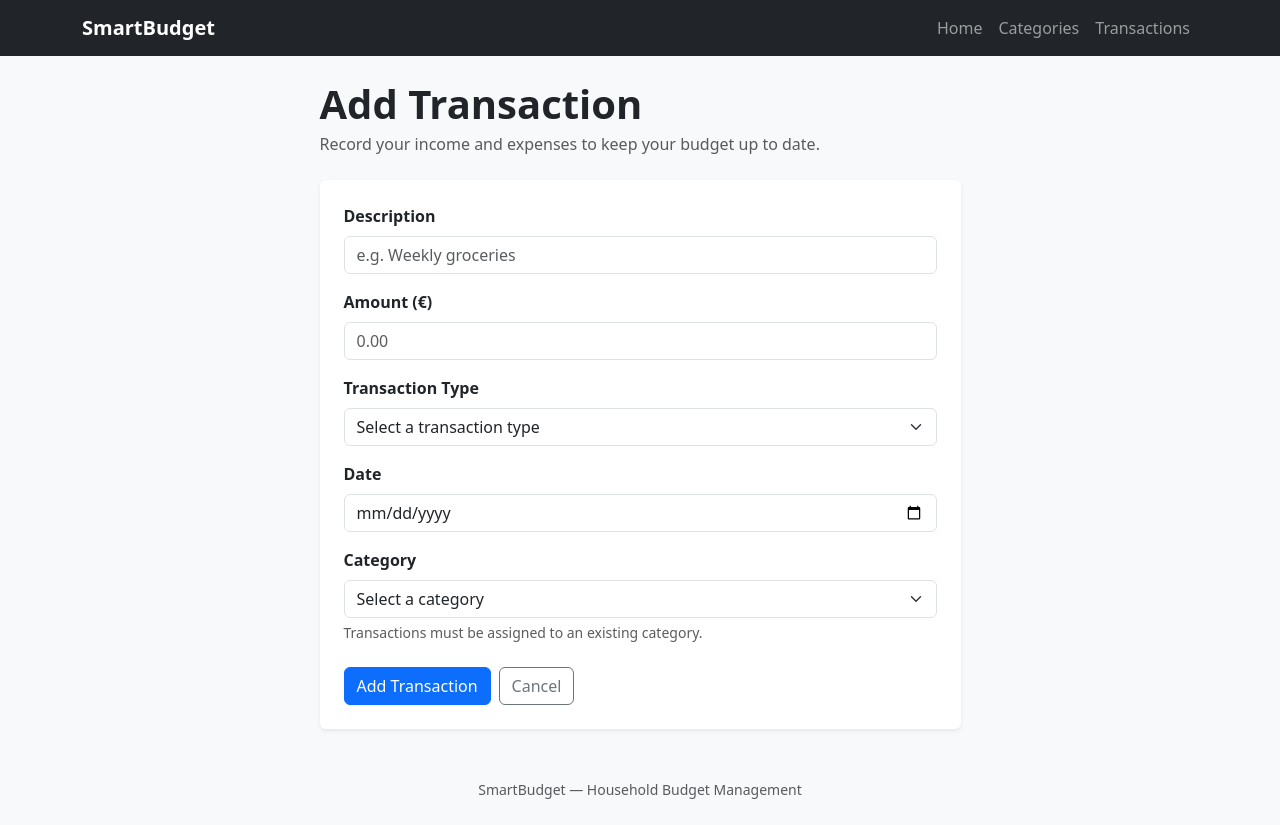
After one commit to DarrenwalshGIT/SmartBudget, a Rails app: page /transactions/new in a window 1280 px wide. The commit adds this page. Run offline with Rails 7, Linux system fonts and the light colour scheme; data that the repository does not hold is empty; some libraries are stand-ins or nearby versions.

Commit message:
Add transactions functionality and Bootstrap interface

```diff
--- /dev/null
+++ b/app/controllers/transactions_controller.rb
@@ -0,0 +1,41 @@
+# Manages income and expense transactions in SmartBudget.
+class TransactionsController < ApplicationController
+  # Displays transactions in order of their date, newest first.
+  def index
+    @transactions = Transaction.includes(:category)
+                               .order(transaction_date: :desc, id: :desc)
+  end
+
+  # Prepares a new transaction and loads categories for the form.
+  def new
+    @transaction = Transaction.new
+    @categories = Category.order(:name)
+  end
+
+  # Saves a new income or expense transaction.
+  def create
+    @transaction = Transaction.new(transaction_params)
+
+    if @transaction.save
+      redirect_to transactions_path,
+                  notice: "Transaction added successfully."
+    else
+      # Preserve the form details and display any validation errors.
+      @categories = Category.order(:name)
+      render :new, status: :unprocessable_entity
+    end
+  end
+
+  private
+
+  # Limits submitted data to the fields used by transactions.
+  def transaction_params
+    params.require(:transaction).permit(
+      :description,
+      :amount,
+      :transaction_type,
+      :transaction_date,
+      :category_id
+    )
+  end
+end
--- /dev/null
+++ b/app/helpers/transactions_helper.rb
@@ -0,0 +1,2 @@
+module TransactionsHelper
+end
--- a/app/views/layouts/application.html.erb
+++ b/app/views/layouts/application.html.erb
@@ -1,29 +1,91 @@
+
 <!DOCTYPE html>
-<html>
+<html lang="en">
   <head>
-    <title><%= content_for(:title) || "Smartbudget" %></title>
+    <title><%= content_for(:title) || "SmartBudget" %></title>
     <meta name="viewport" content="width=device-width,initial-scale=1">
     <meta name="apple-mobile-web-app-capable" content="yes">
-    <meta name="application-name" content="Smartbudget">
+    <meta name="application-name" content="SmartBudget">
     <meta name="mobile-web-app-capable" content="yes">
+
     <%= csrf_meta_tags %>
     <%= csp_meta_tag %>
-
     <%= yield :head %>
 
-    <%# Enable PWA manifest for installable apps (make sure to enable in config/routes.rb too!) %>
+    <%# Rails-generated PWA configuration. %>
     <%#= tag.link rel: "manifest", href: pwa_manifest_path(format: :json) %>
 
     <link rel="icon" href="/icon.png" type="image/png">
     <link rel="icon" href="/icon.svg" type="image/svg+xml">
     <link rel="apple-touch-icon" href="/icon.png">
 
-    <%# Includes all stylesheet files in app/assets/stylesheets %>
+    <%# Bootstrap provides the responsive layout and components. %>
+    <link
+      href="https://cdn.jsdelivr.net/npm/bootstrap@5.3.8/dist/css/bootstrap.min.css"
+      rel="stylesheet"
+      integrity="sha384-sRIl4kxILFvY47J16cr9ZwB07vP4J8+LH7qKQnuqkuIAvNWLzeN8tE5YBujZqJLB"
+      crossorigin="anonymous"
+    >
+
+    <%# Load SmartBudget styles after Bootstrap for customisation. %>
     <%= stylesheet_link_tag :app, "data-turbo-track": "reload" %>
     <%= javascript_importmap_tags %>
   </head>
 
-  <body>
-    <%= yield %>
+  <body class="bg-light">
+    <%# Navigation shared across the application. %>
+    <nav class="navbar navbar-expand-lg navbar-dark bg-dark">
+      <div class="container">
+        <%= link_to "SmartBudget", home_index_path, class: "navbar-brand fw-bold" %>
+
+        <button
+          class="navbar-toggler"
+          type="button"
+          data-bs-toggle="collapse"
+          data-bs-target="#mainNavigation"
+          aria-controls="mainNavigation"
+          aria-expanded="false"
+          aria-label="Toggle navigation"
+        >
+          <span class="navbar-toggler-icon"></span>
+        </button>
+
+        <div class="collapse navbar-collapse" id="mainNavigation">
+          <div class="navbar-nav ms-auto">
+            <%= link_to "Home", home_index_path, class: "nav-link" %>
+            <%= link_to "Categories", categories_path, class: "nav-link" %>
+            <%= link_to "Transactions", transactions_path, class: "nav-link" %>
+          </div>
+        </div>
+      </div>
+    </nav>
+
+    <%# Main content and feedback messages. %>
+    <main class="container py-4">
+      <% if notice.present? %>
+        <div class="alert alert-success" role="status">
+          <%= notice %>
+        </div>
+      <% end %>
+
+      <% if alert.present? %>
+        <div class="alert alert-danger" role="alert">
+          <%= alert %>
+        </div>
+      <% end %>
+
+      <%= yield %>
+    </main>
+
+    <footer class="container text-center text-muted py-4">
+      <small>SmartBudget — Household Budget Management</small>
+    </footer>
+
+    <%# Bootstrap JavaScript enables responsive navigation and components. %>
+    <script
+      src="https://cdn.jsdelivr.net/npm/bootstrap@5.3.8/dist/js/bootstrap.bundle.min.js"
+      integrity="sha384-FKyoEForCGlyvwx9Hj09JcYn3nv7wiPVlz7YYwJrWVcXK/BmnVDxM+D2scQbITxI"
+      crossorigin="anonymous"
+    ></script>
   </body>
 </html>
--- /dev/null
+++ b/app/views/transactions/new.html.erb
@@ -0,0 +1,84 @@
+
+<%# Form for recording a new income or expense transaction. %>
+
+<div class="row justify-content-center">
+  <div class="col-12 col-md-9 col-lg-7">
+    <div class="mb-4">
+      <h1 class="fw-bold mb-1">Add Transaction</h1>
+      <p class="text-muted">
+        Record your income and expenses to keep your budget up to date.
+      </p>
+    </div>
+
+    <div class="card border-0 shadow-sm">
+      <div class="card-body p-4">
+        <%= form_with model: @transaction do |form| %>
+          <%# Display validation errors without losing submitted details. %>
+          <% if @transaction.errors.any? %>
+            <div class="alert alert-danger" role="alert">
+              <h2 class="h6">Please correct the following errors:</h2>
+              <ul class="mb-0">
+                <% @transaction.errors.full_messages.each do |message| %>
+                  <li><%= message %></li>
+                <% end %>
+              </ul>
+            </div>
+          <% end %>
+
+          <div class="mb-3">
+            <%= form.label :description, class: "form-label fw-semibold" %>
+            <%= form.text_field :description,
+                                class: "form-control",
+                                placeholder: "e.g. Weekly groceries" %>
+          </div>
+
+          <div class="mb-3">
+            <%= form.label :amount, "Amount (€)",
+                           class: "form-label fw-semibold" %>
+            <%= form.number_field :amount,
+                                  class: "form-control",
+                                  step: "0.01",
+                                  min: "0.01",
+                                  placeholder: "0.00" %>
+          </div>
+
+          <div class="mb-3">
+            <%= form.label :transaction_type, "Transaction Type",
+                           class: "form-label fw-semibold" %>
+            <%= form.select :transaction_type,
+                            [["Expense", "expense"], ["Income", "income"]],
+                            { prompt: "Select a transaction type" },
+                            { class: "form-select" } %>
+          </div>
+
+          <div class="mb-3">
+            <%= form.label :transaction_date, "Date",
+                           class: "form-label fw-semibold" %>
+            <%= form.date_field :transaction_date,
+                                class: "form-control" %>
+          </div>
+
+          <div class="mb-4">
+            <%= form.label :category_id, "Category",
+                           class: "form-label fw-semibold" %>
+            <%= form.collection_select :category_id,
+                                       @categories,
+                                       :id,
+                                       :name,
+                                       { prompt: "Select a category" },
+                                       { class: "form-select" } %>
+            <div class="form-text">
+              Transactions must be assigned to an existing category.
+            </div>
+          </div>
+
+          <div class="d-flex flex-wrap gap-2">
+            <%= form.submit "Add Transaction", class: "btn btn-primary" %>
+            <%= link_to "Cancel", transactions_path,
+                        class: "btn btn-outline-secondary" %>
+          </div>
+        <% end %>
+      </div>
+    </div>
+  </div>
+</div>
--- a/config/routes.rb
+++ b/config/routes.rb
@@ -16,4 +16,7 @@ Rails.application.routes.draw do
   # Generate standard RESTful URLs for managing spending categories.
   # The index route maps GET /categories to CategoriesController#index.
   resources :categories
+
+  # Routes for managing income and expense transactions.
+  resources :transactions
 end
```
Also changed, not shown: app/views/categories/edit.html.erb (+37 -21 lines), app/views/categories/index.html.erb (+57 -18 lines), app/views/categories/new.html.erb (+38 -19 lines), app/views/categories/show.html.erb (+31 -15 lines), app/views/transactions/index.html.erb (added, +68 -0 lines), test/controllers/transactions_controller_test.rb (added, +47 -0 lines).
